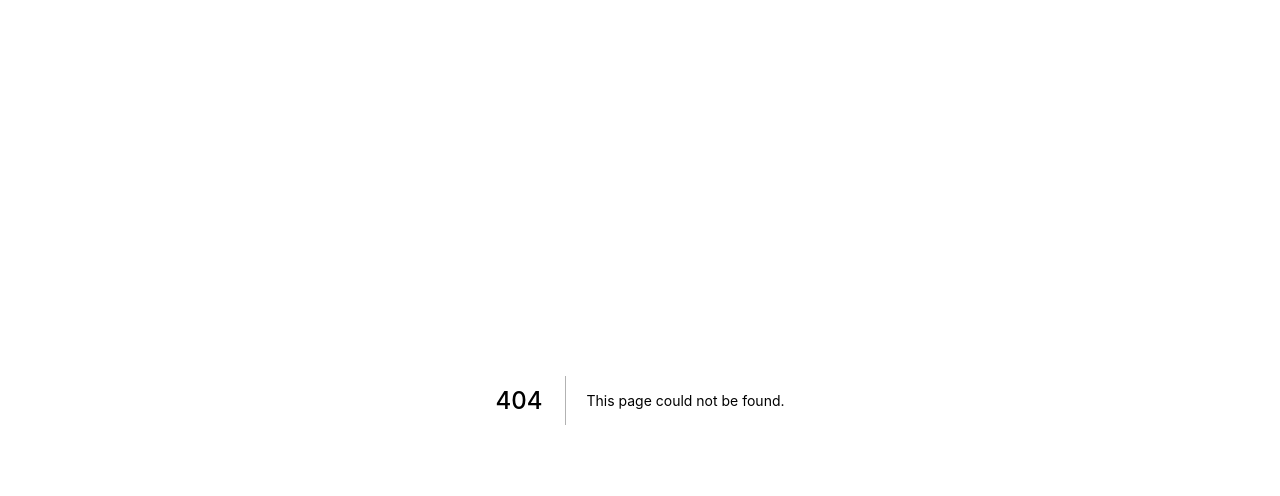
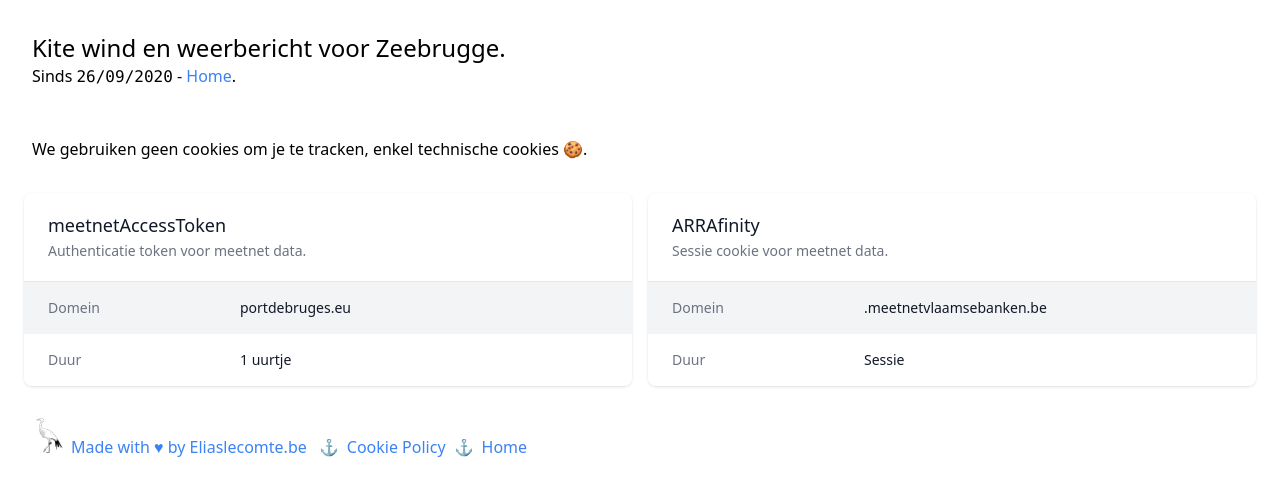
Before and after one commit to eliaslecomte/portdebruges.eu, a Next.js app: page /cookie-policy in a window 1280 px wide. Before the commit this address had no page. Shown: the top 496 px of the page. Built offline with nearby package versions, Linux system fonts and the light colour scheme.

Commit message:
typo: cooky is spelled cookie 👻

```diff
--- a/core/components/footer.tsx
+++ b/core/components/footer.tsx
@@ -7,15 +7,15 @@ type Props = {};
 const Footer: FC<Props> = () => {
   return (
     <div className="mt-4 p-4">
-      <Image className="float-left" src="/createweb_small.png" width="35" height="35" />
+      <Image className="float-left" src="/createweb_small.png" alt='logo' width="35" height="35" />
       <Link href="https://eliaslecomte.be">
         <a className="p-1" target="_blank">
           Made with ♥ by Eliaslecomte.be
         </a>
       </Link>
       <span className="pl-2 pr-2">⚓</span>
-      <Link href="/cooky-policy">
-        <a>Cooky Policy</a>
+      <Link href="/cookie-policy">
+        <a>Cookie Policy</a>
       </Link>
       <span className="pl-2 pr-2">⚓</span>
       <Link href="/">
--- a/pages/cooky-policy.tsx
+++ b/pages/cookie-policy.tsx
@@ -5,7 +5,7 @@ import Block from '../core/components/structure/block';
 import Page from '../core/components/structure/page';
 import Table from '../core/components/structure/table';
 
-const CookyPolicyPage: FC = () => {
+const CookiePolicyPage: FC = () => {
   return (
     <>
       {/* TODO: Make reusable */}
@@ -47,4 +47,4 @@ const CookyPolicyPage: FC = () => {
   );
 };
 
-export default CookyPolicyPage;
+export default CookiePolicyPage;
```
